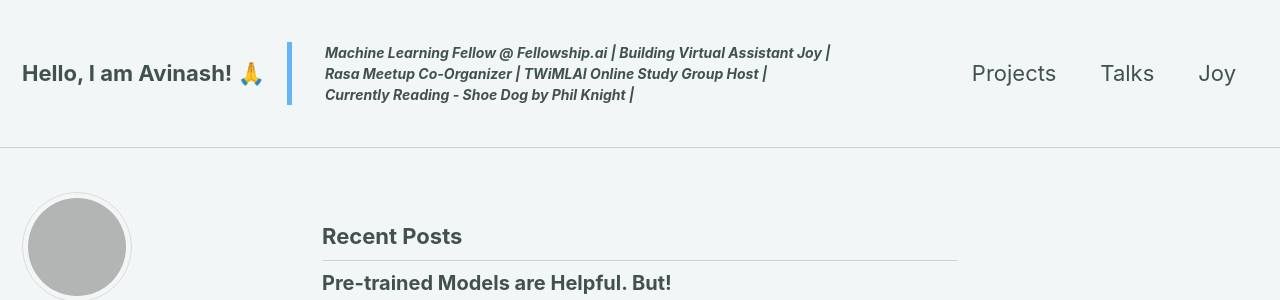
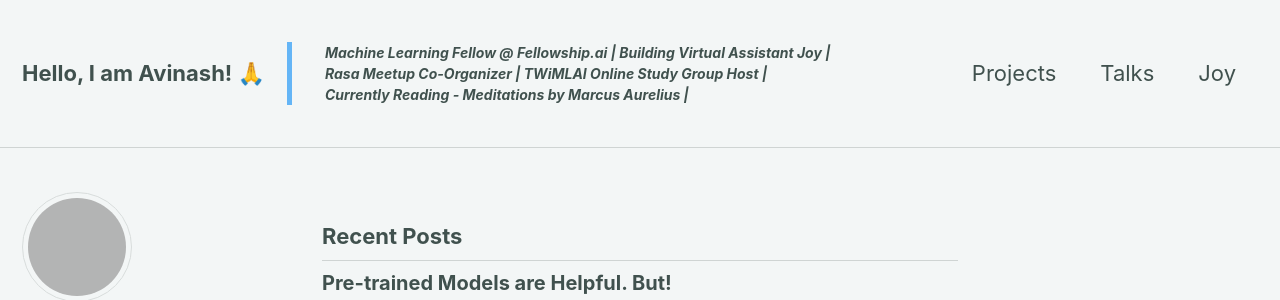
Before and after one commit to theimgclist/theimgclist.github.io, a Jekyll site: the page built from index.html, in a window 1280 px wide and 900 px high. Shown: the top 300 px of the window. Built offline with Jekyll 4.4.1, drawn with Linux system fonts in a browser that asks for light colours; nearby versions of some CDN libraries; the list of posts is cut into pages by our own code; grey boxes are pictures that could not be loaded.

Commit message:
Blog - Update currently reading

```diff
--- a/_includes/masthead.html
+++ b/_includes/masthead.html
@@ -5,7 +5,7 @@
 
 		<a class="site-title" href="{{ '/' | absolute_url }}">Hello, I am Avinash! &#x1f64f;</a>
 		<div class="my-header">
-		<blockquote><p><b>Machine Learning Fellow @ Fellowship.ai | Building Virtual Assistant Joy | </br>Rasa Meetup Co-Organizer | TWiMLAI Online Study Group Host | </br>Currently Reading - Shoe Dog by Phil Knight | </b></p></blockquote>
+		<blockquote><p><b>Machine Learning Fellow @ Fellowship.ai | Building Virtual Assistant Joy | </br>Rasa Meetup Co-Organizer | TWiMLAI Online Study Group Host | </br>Currently Reading - Meditations by Marcus Aurelius | </b></p></blockquote>
 		</div>
         <ul class="visible-links">
           {% for link in site.data.navigation.main %}
```
